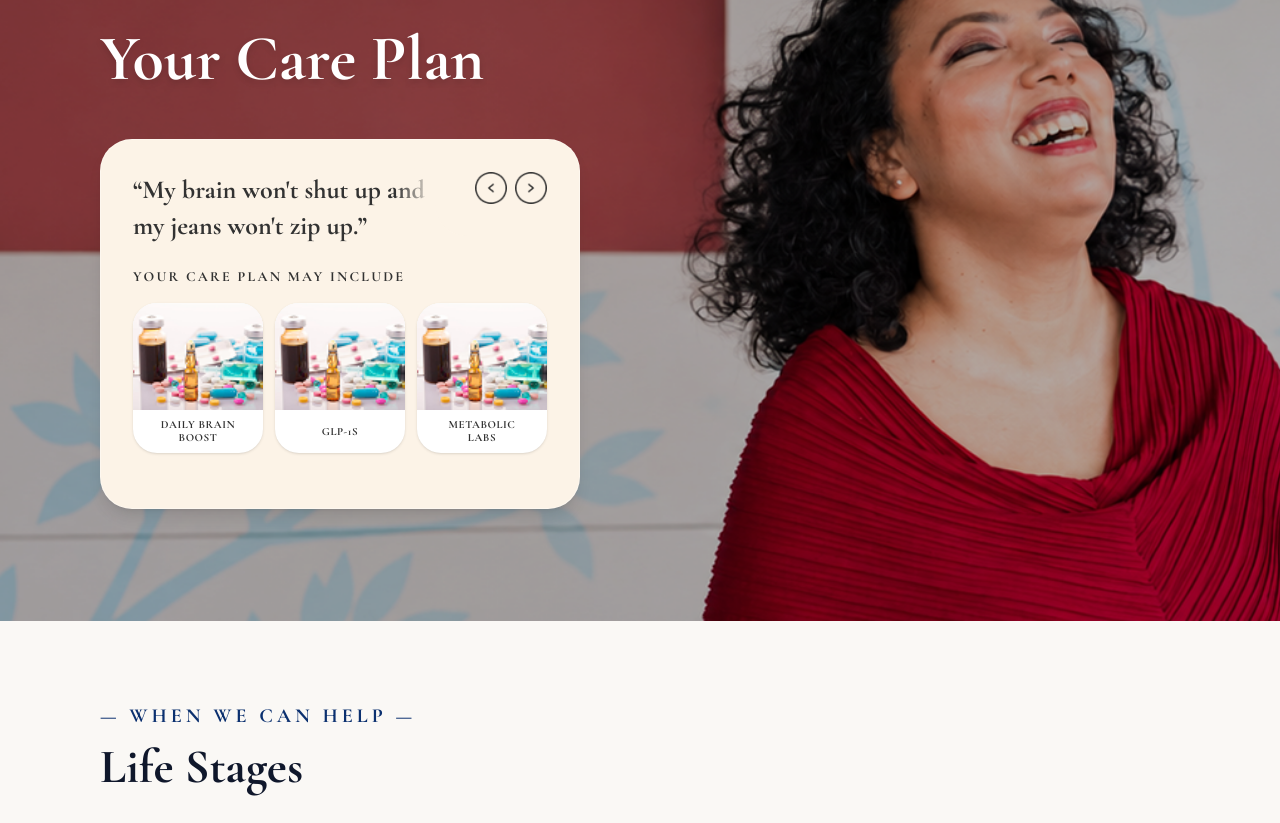
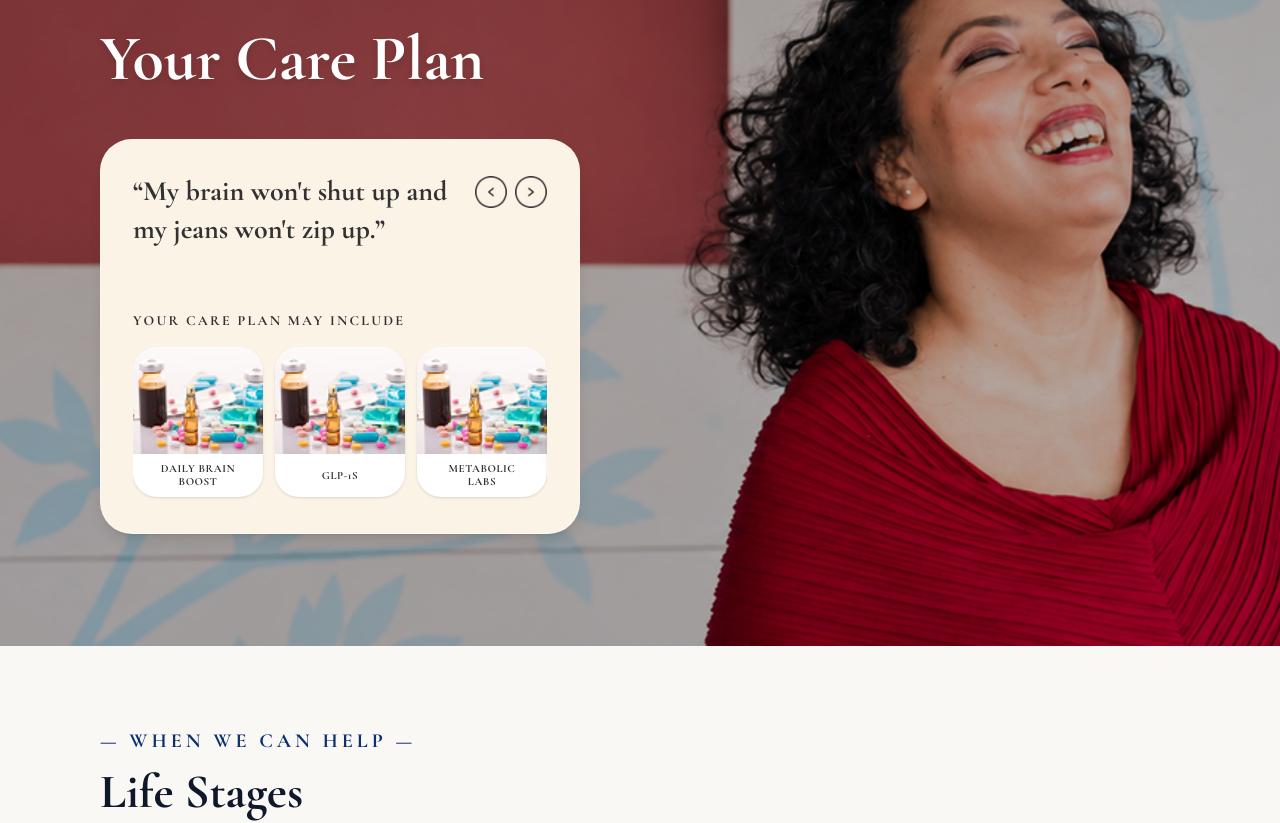
Before and after one commit to Reeju-hub/menopause-landing, a Next.js app: page / in a window 1280 px wide. Shown: the part 3760-4583 px from the top of the page. Built offline with nearby package versions, Linux system fonts and the light colour scheme; a web font is replaced by a local one.

Commit message:
new changes

```diff
--- a/components/CarePlanSection.jsx
+++ b/components/CarePlanSection.jsx
@@ -103,66 +103,69 @@ export default function CarePlanSection() {
 
         {/* Cream Card Container */}
         <div
-          className="bg-[#FCF3E7] backdrop-blur-md border border-white/30 h-auto md:h-[370px] rounded-[32px] max-w-[480px] w-full relative z-30 mt-4 md:mt-0 -mb-[100px] md:mb-0 overflow-hidden shadow-lg"
+          className="bg-[#FCF3E7] backdrop-blur-md border border-white/30 h-auto rounded-[32px] max-w-[480px] w-full relative z-30 mt-4 md:mt-0 -mb-[100px] md:mb-0 overflow-hidden shadow-lg p-6 md:p-8 flex flex-col justify-between"
           onTouchStart={onTouchStart}
           onTouchMove={onTouchMove}
           onTouchEnd={onTouchEnd}
         >
 
-          {/* YAHAN FIX KIYA HAI: Arrows container ko solid bg aur gradient fade mask diya hai */}
-          <div className="absolute top-0 right-0 pt-6 pr-6 pb-6 pl-10 md:pt-8 md:pr-8 md:pb-8 flex gap-2 shrink-0 z-20 bg-[#FCF3E7] rounded-bl-[32px]">
-            {/* Soft gradient fade masking */}
-            <div className="absolute top-0 left-[-40px] w-[40px] h-full bg-gradient-to-r from-transparent to-[#FCF3E7] pointer-events-none"></div>
-
-            <button onClick={handlePrev} className="w-8 h-8 flex items-center justify-center hover:opacity-70 transition-opacity cursor-pointer shrink-0 bg-transparent border-none p-0 relative">
-              <img src="/leftcare.png"  alt="Previous" className="w-full h-full object-contain" />
-            </button>
-            <button onClick={handleNext} className="w-8 h-8 flex items-center justify-center hover:opacity-70 transition-opacity cursor-pointer shrink-0 bg-transparent border-none p-0 relative">
-              <img src="/rightcare.png"  alt="Next" className="w-full h-full object-contain" />
-            </button>
-          </div>
-
-          {/* Sliding Track */}
+          {/* Top Row: Quote text on Left & Original Arrow Images on Right */}
+          <div className="flex items-start justify-between gap-4 mb-6">
+            <div className="flex-1 overflow-hidden">
               <div
                 className="flex transition-transform duration-500 ease-in-out w-full"
                 style={{ transform: `translateX(-${currentIndex * 100}%)` }}
               >
                 {plans.map((plan, idx) => (
-
-              <div key={idx} className="w-full shrink-0 min-w-0 flex flex-col p-6 md:p-8">
-
-                {/* YAHAN FIX KIYA HAI: Quote ki padding right (pr) badha di taaki arrows ke aage overlap na kare */}
-                <h3 className="text-[22px] md:text-[26px] pr-[90px] md:pr-[100px] font-extrabold text-[#323232] leading-snug mb-6" style={{ fontFamily: "'Cormorant Garamond', serif" }}>
+                  <div key={idx} className="w-full shrink-0 min-w-0 pr-2">
+                    <h3 className="text-[24px] md:text-[28px] font-extrabold text-[#323232] leading-snug" style={{ fontFamily: "'Cormorant Garamond', serif" }}>
                       {plan.quote}
                     </h3>
+                  </div>
+                ))}
+              </div>
+            </div>
+
+            {/* Original Arrow Buttons Restored */}
+            <div className="flex gap-2 shrink-0 pt-1">
+              <button onClick={handlePrev} className="w-8 h-8 flex items-center justify-center hover:opacity-70 transition-opacity cursor-pointer shrink-0 bg-transparent border-none p-0">
+                <img src="/leftcare.png" alt="Previous" className="w-full h-full object-contain" />
+              </button>
+              <button onClick={handleNext} className="w-8 h-8 flex items-center justify-center hover:opacity-70 transition-opacity cursor-pointer shrink-0 bg-transparent border-none p-0">
+                <img src="/rightcare.png" alt="Next" className="w-full h-full object-contain" />
+              </button>
+            </div>
+          </div>
 
           {/* Subtitle */}
           <p className="text-[12px] md:text-sm uppercase tracking-[0.16em] font-bold text-[#323232] mb-4" style={{ fontFamily: "'Cormorant Garamond', serif" }}>
             YOUR CARE PLAN MAY INCLUDE
           </p>
 
-                {/* 3 Cards Grid */}
-                <div className="grid grid-cols-3 gap-2 md:gap-3 w-full pb-1">
+          {/* 3 Cards Grid - Sliding Track */}
+          <div className="overflow-hidden w-full">
+            <div
+              className="flex transition-transform duration-500 ease-in-out w-full"
+              style={{ transform: `translateX(-${currentIndex * 100}%)` }}
+            >
+              {plans.map((plan, idx) => (
+                <div key={idx} className="w-full shrink-0 min-w-0 grid grid-cols-3 gap-2 md:gap-3 pb-1">
                   {plan.items.map((item, itemIdx) => (
-
                     <div key={itemIdx} className="bg-white rounded-[16px] md:rounded-[24px] overflow-hidden flex flex-col text-center shadow-sm w-full h-full min-w-0">
                       <div className="w-full aspect-[4/3] shrink-0 bg-gray-50">
                         <img src={item.img} alt={item.title} className="w-full h-full object-cover" />
                       </div>
 
-                      {/* Text box with overflow protection */}
                       <div className="w-full flex-1 flex items-center justify-center p-1 md:p-2 overflow-hidden">
                         <span className="text-[9px] md:text-[11px] font-bold uppercase tracking-[0.05em] text-[#323232] leading-tight whitespace-pre-line break-words w-full" style={{ fontFamily: "'Cormorant Garamond', serif" }}>
                           {item.title}
                         </span>
                       </div>
                     </div>
-
                   ))}
                 </div>
-
+              ))}
             </div>
-            ))}
           </div>
 
         </div>
--- a/components/FaqSection.jsx
+++ b/components/FaqSection.jsx
@@ -108,7 +108,7 @@ export default function FaqSection() {
 
                 {/* Answer (Only visible if isOpen is true) */}
                 {isOpen && (
-                  <div className="pb-6 text-white/80 text-base md:text-lg pr-12 font-medium" style={{ fontFamily: "'Cormorant Garamond', serif" }}>
+                  <div className="pb-6 text-white/80 text-[18px] md:text-lg pr-12 font-medium" style={{ fontFamily: "'Cormorant Garamond', serif" }}>
                     {faq.answer}
                   </div>
                 )}
--- a/components/Footer.jsx
+++ b/components/Footer.jsx
@@ -48,12 +48,10 @@ export default function Footer() {
 
         {/* Top Section: Logo & Brand Text */}
         <div className="flex flex-col items-center md:items-start text-center md:text-left mb-10 md:mb-16">
-          <Image
+          <img
             src="/logo.svg"
             alt="MenoEssence Logo"
-            width={180}
-            height={45}
-            className="h-8 md:h-10 w-auto mb-4"
+            className="w-[180px] md:w-[220px] h-auto mb-4 object-contain"
           />
           <p
             className="text-slate-600 text-[14px] md:text-[15px] font-medium leading-relaxed max-w-[320px]"
```
Lines whose indentation alone changed are shown as unchanged.
